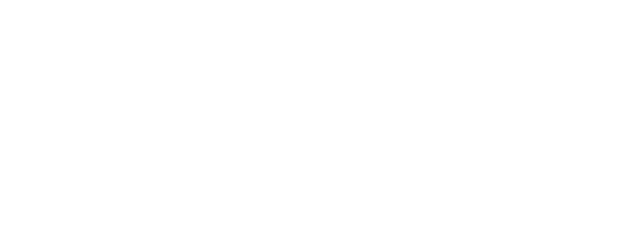
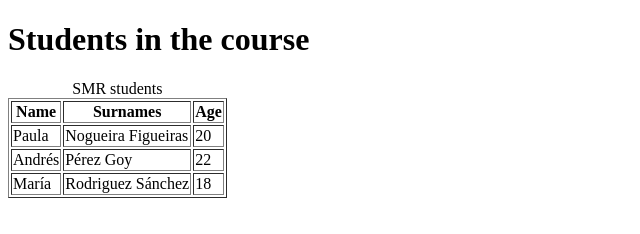
Before and after one commit to a22daniellg/github-daw, a plain HTML site: page index.html in a window 1280 px wide. Shown: the whole page, without its empty margins (0-640 px from the left). Drawn offline with Linux system fonts and the light colour scheme.

Commit message:
Table of SMR students created

```diff
--- a/index.html
+++ b/index.html
@@ -6,6 +6,29 @@
     <title>Table</title>
 </head>
 <body>
-
+    <h1>Students in the course</h1>
+    <table border="1">
+        <caption>SMR students</caption>
+        <tr>
+            <th>Name</th>
+            <th>Surnames</th>
+            <th>Age</th>
+        </tr>
+        <tr>
+            <td>Paula</td>
+            <td>Nogueira Figueiras</td>
+            <td>20</td>
+        </tr>
+        <tr>
+            <td>Andrés</td>
+            <td>Pérez Goy</td>
+            <td>22</td>
+        </tr>
+        <tr>
+            <td>María</td>
+            <td>Rodriguez Sánchez</td>
+            <td>18</td>
+        </tr>
+    </table>
 </body>
 </html>
```
